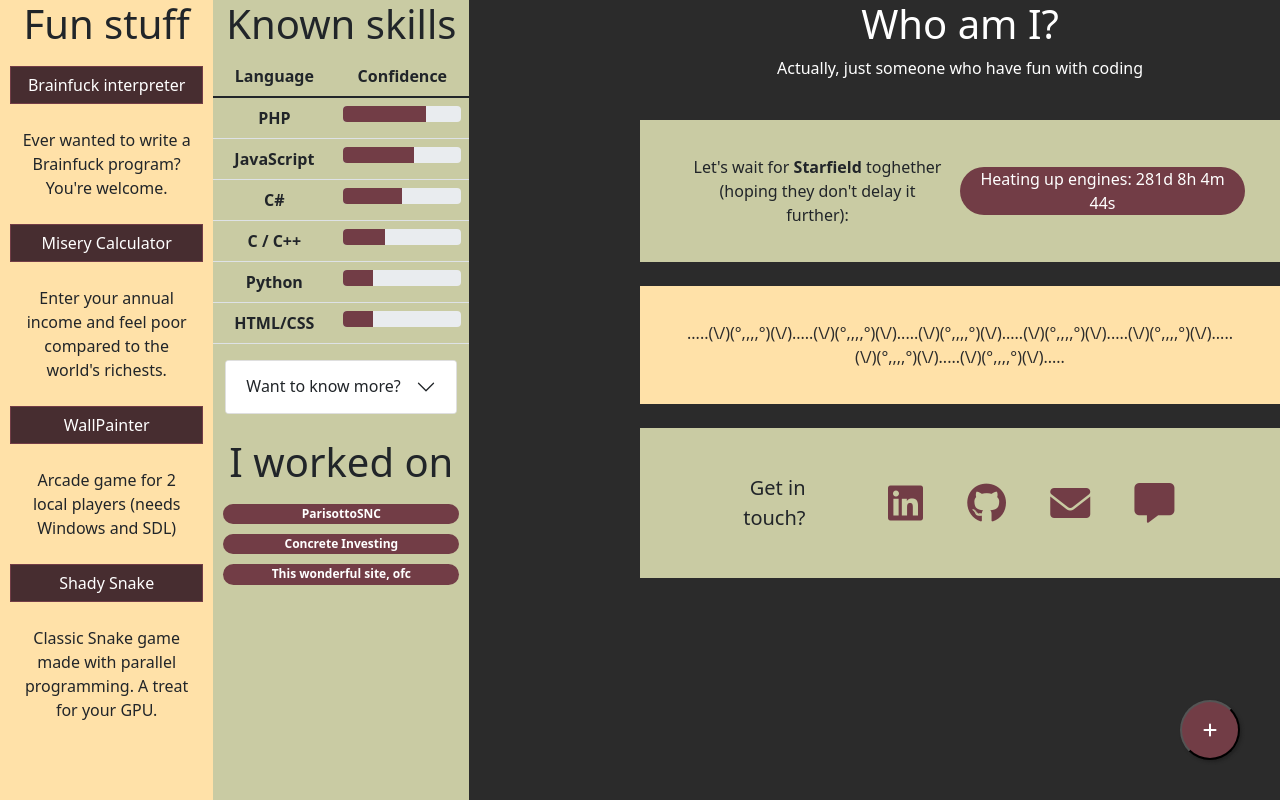
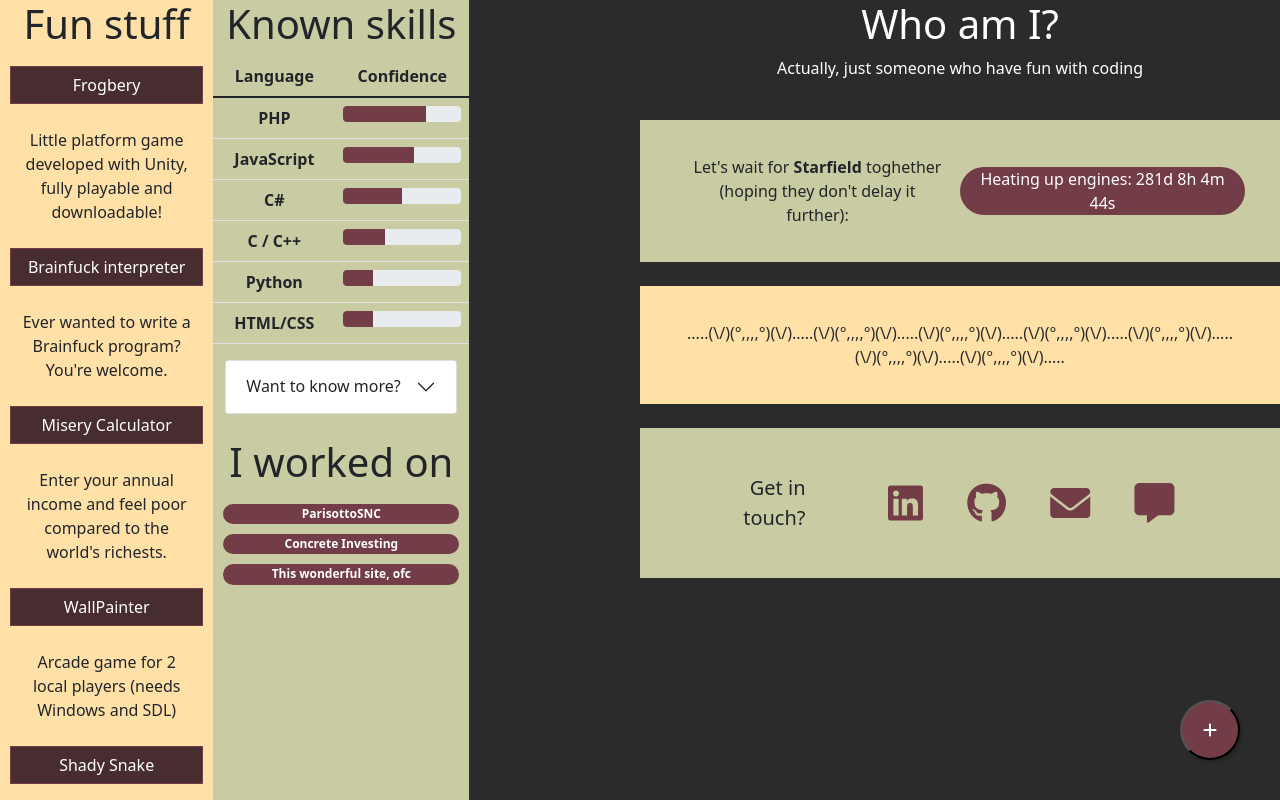
Before and after one commit to fr4p3rzz/ASiteMade4Me, a plain HTML site: page index.html in a window 1280 px wide. Drawn offline with Linux system fonts and the light colour scheme.

Commit message:
added link to frogbery

```diff
--- a/index.html
+++ b/index.html
@@ -48,6 +48,12 @@
       <div class="row" id="content">
         <div class="col-md-2 main-col text-dark text-center collapse show" id="first-col">
           <p class="h1">Fun stuff</p>
+          <div class="row padded-row">
+            <a class="btn btn-primary" href="https://poderrimo.itch.io/frogbery" alt="Frogbery">Frogbery</a>
+        </div>
+        <div class="row padded-row">
+          <p class="description main-content">Little platform game developed with Unity, fully playable and downloadable!</p>
+        </div>
             <div class="row padded-row">
                 <a class="btn btn-primary" href="/BrainfuckJS/" alt="brainfuck-js">Brainfuck interpreter</a>
             </div>
```
